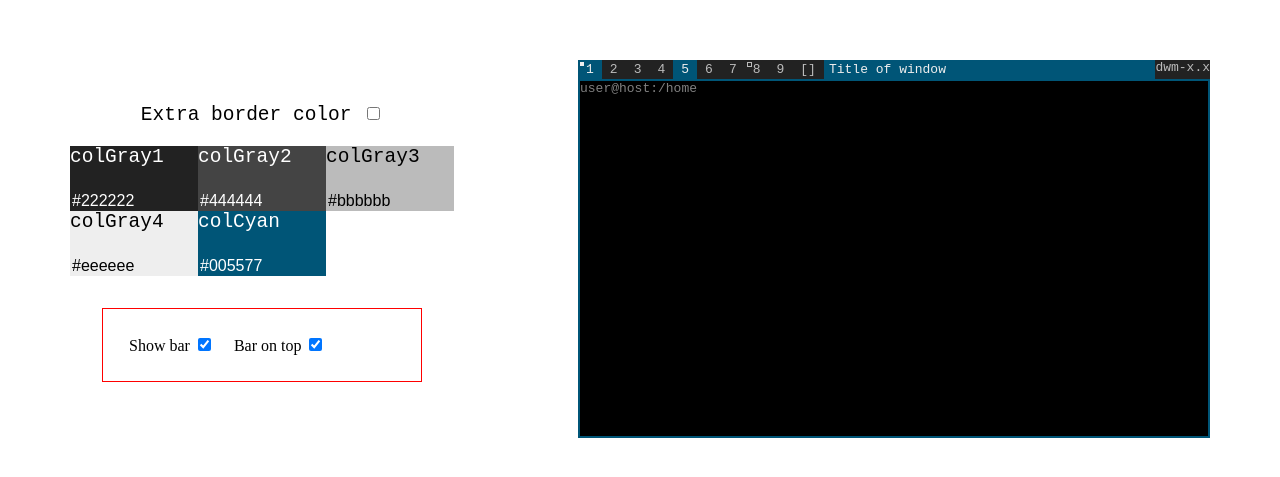
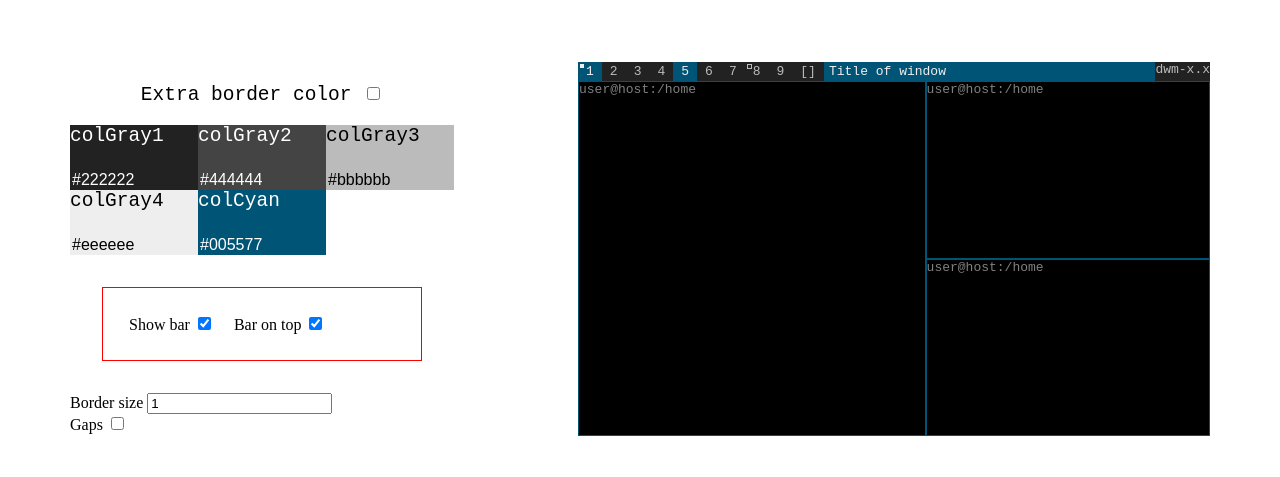
Before and after one commit to JavMatz/dwm-designer, a React (Vite) app: page / in a window 1280 px wide. Shown: the part 119-596 px from the top of the page. Built offline with nearby package versions, Linux system fonts and the light colour scheme.

Commit message:
Simple window control
I'd like to add button controls too for the border size and a disclaimer
that the gaps featured don't emulate any of the ones provided by the
many patches of dwm.

```diff
--- a/src/App.jsx
+++ b/src/App.jsx
@@ -1,6 +1,7 @@
 import { useState } from 'react';
 import ColorControl from './ColorControl';
 import BarControl from './BarControl';
+import WindowControl from './WindowControl';
 import Screen from './Screen';
 import './App.css';
 
@@ -19,8 +20,12 @@ export default function App() {
 	const [barProperties, setBarProperties] = useState({
 		show: true,
 		top: true,
-		workspaces: ["1","2","3","4","5","6","7","8","9",]
+		workspaces: ["1", "2", "3", "4", "5", "6", "7", "8", "9",]
+	});
 
+	const [windowProperties, setWindowProperties] = useState({
+		borderSize: 1,
+		gaps: false,
 	});
 
 	// Color control
@@ -42,11 +47,18 @@ export default function App() {
 	}
 
 	function handleBarPropertyChange(event) {
-		console.log(event.target.name)
 		if (event.target.name === "show") {
 			setBarProperties(prevState => ({ ...prevState, show: !prevState.show }));
 		} else {
 			setBarProperties(prevState => ({ ...prevState, top: !prevState.top }));
+		}
+	}
+
+	function handleWindowPropertyChange(event) {
+		if (event.target.name === "gaps") {
+			setWindowProperties(prevState => ({ ...prevState, gaps: !prevState.gaps }));
+		} else {
+			setWindowProperties(prevState => ({ ...prevState, [event.target.name]: event.target.value }));
 		}
 	}
 
@@ -57,8 +69,9 @@ export default function App() {
 					<ColorControl extraBorderToggle={handleExtraBorderColorToggle} extraBorder={useExtraBorderColor} colorChangeHandler={onChangedColor} colors={colors} />
 				</div>
 				<BarControl propHandler={handleBarPropertyChange} barProperties={barProperties} />
+				<WindowControl propHandler={handleWindowPropertyChange} windowProps={windowProperties} />
 			</div>
-			<Screen colors={colors} barProps={barProperties} />
+			<Screen colors={colors} barProps={barProperties} windowProps={windowProperties}/>
 		</div>
 	)
 }
--- /dev/null
+++ b/src/Screen/Screen.css
@@ -0,0 +1,17 @@
+.windowGrid {
+	height: 100%;
+	flex-grow: 1;
+	display: grid;
+	grid-template-columns: 55% 45%;
+	grid-template-rows: 100%;
+}
+
+.masterArea {
+	display: flex;
+	flex-flow: column;
+}
+
+.stackArea {
+	display: flex;
+	flex-flow: column;
+}
--- a/src/Screen/Screen.jsx
+++ b/src/Screen/Screen.jsx
@@ -1,7 +1,9 @@
 import Bar from '../Bar';
+import './Screen.css';
 
 const screenStyle = {
 	display: "flex",
+	justifyContent: "space-between",
 	width: "50%",
 	backgroundColor: "#808080",
 	aspectRatio: "16 / 9",
@@ -10,20 +12,30 @@ const screenStyle = {
 const dummyWindow = {
 	//Check the height of windows
 	height: '100%',
+	margin: '10px',
 	borderStyle: 'solid',
 	// opacity: '0.95',
 	fontFamily: 'monospace',
+	fontSize: '1em',
 	backgroundColor: 'black',
 	color: 'grey',
 }
 
-export default function Screen({ colors, barProps }) {
+export default function Screen({ colors, barProps, windowProps }) {
 	return (
 		<div style={{ ...screenStyle, flexDirection: barProps.top ? "column" : "column-reverse" }}>
 			{
-				barProps.show ? <Bar colors={colors} workspaces={barProps.workspaces}/> : <></>
+				barProps.show ? <Bar colors={colors} workspaces={barProps.workspaces} /> : <></>
 			}
-			<div style={{ ...dummyWindow, border: `2px solid ${colors["colBorder"]}` }}> user@host:/home</div>
+			<div className="windowGrid">
+				<div className="masterArea">
+					<div style={{ ...dummyWindow, margin: windowProps.gaps ? '1em' : '0em',  border: `${windowProps.borderSize}px solid ${colors["colBorder"]}` }}> user@host:/home</div>
+				</div>
+				<div className="stackArea">
+					<div style={{ ...dummyWindow, margin: windowProps.gaps ? '1em' : '0em',border: `${windowProps.borderSize}px solid ${colors["colBorder"]}` }}> user@host:/home</div>
+					<div style={{ ...dummyWindow, margin: windowProps.gaps ? '1em' : '0em',border: `${windowProps.borderSize}px solid ${colors["colBorder"]}` }}> user@host:/home</div>
+				</div>
+			</div>
 		</div>
 	)
 }
--- /dev/null
+++ b/src/WindowControl/WindowControl.css
@@ -0,0 +1,12 @@
+.windowControlGrid {
+    display: flex;
+	flex-wrap: wrap;
+    padding: 1rem;
+    margin: 2rem;
+    border: 1px solid red;
+}
+
+.windowControlItem {
+    place-self: center;
+    margin: 10px;
+}
--- /dev/null
+++ b/src/WindowControl/WindowControl.jsx
@@ -0,0 +1,12 @@
+export default function WindowControl({ propHandler, windowProps }) {
+	return (
+		<div className="windowControlGrid">
+			<div className="windowControlItem">
+				Border size <input key="borderSize" name="borderSize" value={windowProps.borderSize} onChange={propHandler} type="text" />
+			</div>
+			<div className="windowControlItem">
+				Gaps <input name="gaps" checked={windowProps.gaps} onChange={propHandler} type="checkbox" />
+			</div>
+		</div>
+	)
+}
--- /dev/null
+++ b/src/WindowControl/package.json
@@ -0,0 +1,3 @@
+{
+	"main": "WindowControl.jsx"
+}
```
